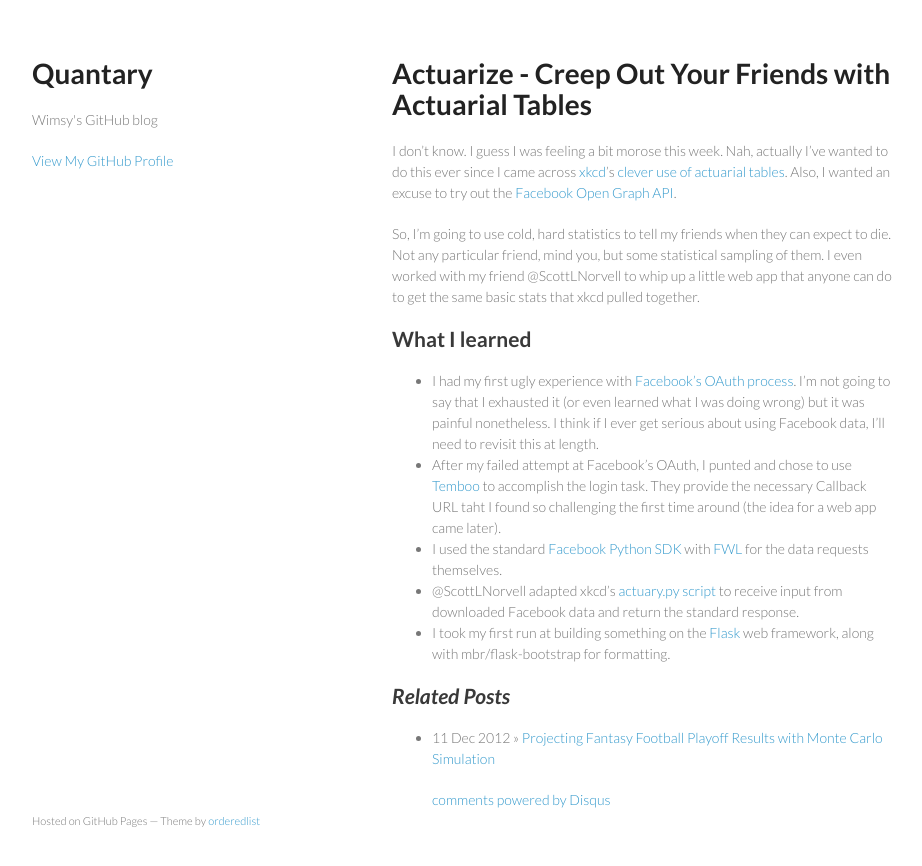
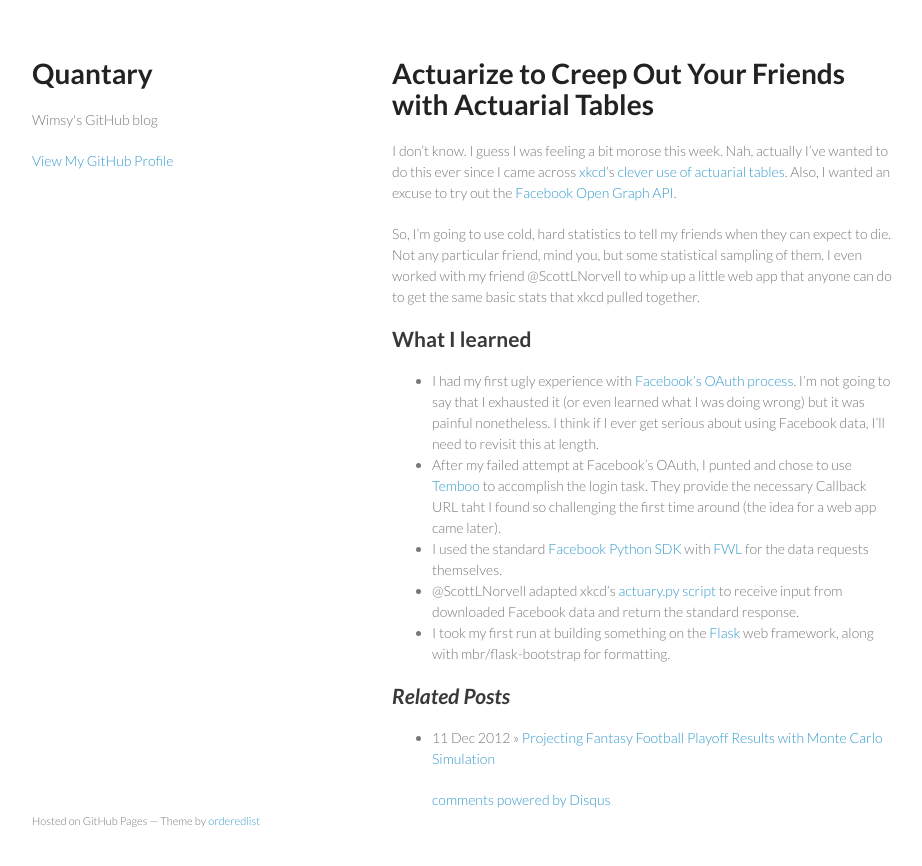
Before and after one commit to wimsy/wimsy.github.com, a Jekyll site: the page built from _posts/2012-12-16-actuarizer-morbid-facebook-analysis.md, in a window 1280 px wide. Shown: the top 866 px of the page, without its empty margins (178-1100 px from the left). Built offline with Jekyll 4.4.1, drawn with Linux system fonts in a browser that asks for light colours; comment, search, counter and statistics services are not loaded.

```diff
--- a/_posts/2012-12-16-actuarizer-morbid-facebook-analysis.md
+++ b/_posts/2012-12-16-actuarizer-morbid-facebook-analysis.md
@@ -1,12 +1,12 @@
 ---
 layout: post
-title: Actuarize - Creep Out Your Friends with Actuarial Tables
+title: Actuarize to Creep Out Your Friends with Actuarial Tables
 published: true
 tags: [fql, facebook, xkcd, python, api, actuary]
 comments: true
 ---
 
-# Actuarize - Creep Out Your Friends with Actuarial Tables
+# Actuarize to Creep Out Your Friends with Actuarial Tables
 
 I don't know. I guess I was feeling a bit morose this week. Nah, actually I've wanted to do this ever since I came across [xkcd](http://www.xkcd.com)'s [clever use of actuarial tables](http://blog.xkcd.com/2012/07/12/a-morbid-python-script/). Also, I wanted an excuse to try out the [Facebook Open Graph API](https://developers.facebook.com/docs/reference/apis/).
 
```
